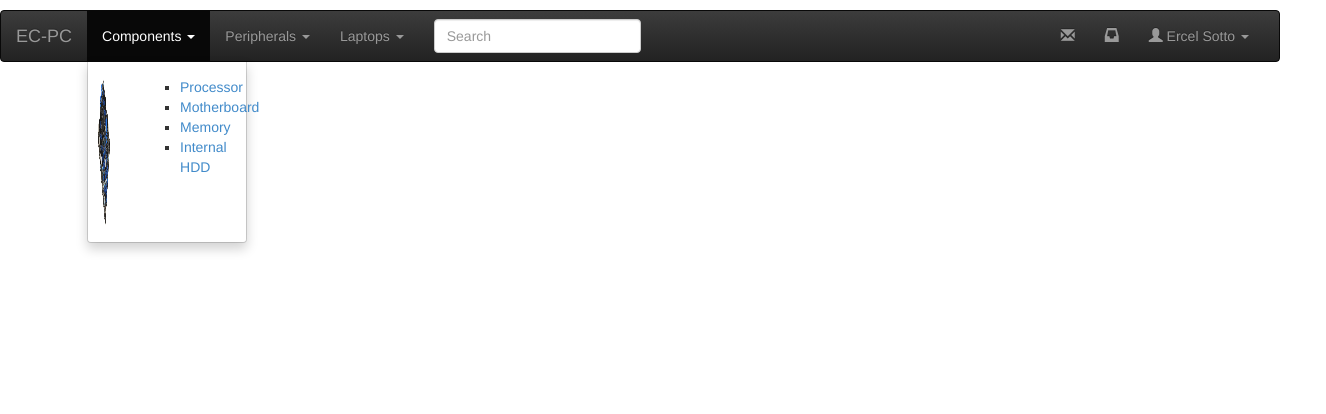
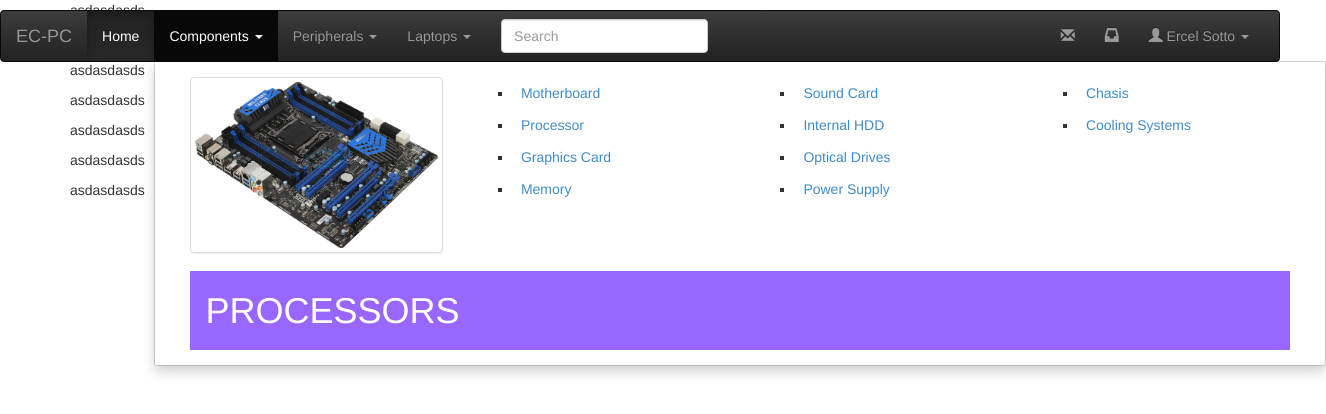
Before and after one commit to Darbiol/SimpleApp, a plain HTML site: page home.html in a window 1280 px wide. Both pictures are taken after a click on the link "Components". Shown: the whole page, 1326 px wide, since content can reach past the window. Drawn offline with Linux system fonts and the light colour scheme.

Commit message:
Modified Home.html

```diff
--- a/css/style.css
+++ b/css/style.css
@@ -54,20 +54,40 @@ footer > p {
 	display: inline-block;
 }
 
-.menu-img {
-	height: 150px;
-	width: 225px;
+.menu-container {
+	padding : 10px 20px;
+	padding-bottom: 10px;
 }
 
-.menu-container {
-	padding : 10px;
+.menu-container li {
+	padding : 6px 8px;
+}
+
+.menu-footer {
+	color : white;
+	background-color: #9966FF;
+	width : 100%;
+	margin-top: 18px;
+}
+
+.menu-footer h1 {
+	padding : 0px 15px;
+	padding-bottom: 10px;
+}
+
+.nav-overlay {
+	position : absolute;
+	height : 100%;
+	width : 100%;
+	background-color: transparentxx: ;
+	display : none;
 }
 
 /*   AT WIDTH MAXIMUM TO 800px    */
 
 @media (max-width: 800px) {
 	#register-form {
-		background-color: #FFFSS;
+		background-color: #FFF;
 		color : #000;
 		height: 370px;
 		width : 100%;
--- a/home.html
+++ b/home.html
@@ -27,46 +27,43 @@
 	    <!-- Collect the nav links, forms, and other content for toggling -->
 	    <div class="collapse navbar-collapse" id="bs-example-navbar-collapse-1">
 	      <ul class="nav navbar-nav">
-
+			<li class="active" ><a href=""> Home </a></li>
 	        <li class="dropdown">
 	          <a href="#" class="dropdown-toggle" data-toggle="dropdown">Components <b class="caret"></b></a>
-	          <ul class="dropdown-menu" style="display:block;">
-	           <!--  <li><a href="#">Action</a></li>
-	            <li><a href="#">Another action</a></li>
-	            <li><a href="#">Something else here</a></li>
-	            <li class="divider"></li>
-	            <li><a href="#">Separated link</a></li>
-	            <li class="divider"></li>
-	            <li><a href="#">One more separated link</a></li> -->
+	          <ul class="dropdown-menu">
 	          	<li>
+	          		<div class="container">
 			            <div class="menu-container">
 							<div class="row">
-		            		<div class="col-sm-3">
-		            			<img src="img/Components/motherboard.jpg" class="img-responsive menu-img"></img>
+								<div class="col-xs-3">
+									<img class="img-responsive img-thumbnail" src="img/Components/motherboard.jpg" alt="">
 								</div>
-		            		<div class="col-sm-3">
+								<div class="col-xs-3">
 									<ul>
-		            				<li><a href="#">Processor</a></li>
-		           					<li><a href="#">Motherboard</a></li>
-		           					<li><a href="#">Memory</a></li>
-		           					<li><a href="#">Internal HDD</a></li>
+										<li><a href="#Components/motherboard"> Motherboard </a></li>
+										<li><a href="#Components/motherboard"> Processor </a></li>
+										<li><a href="#Components/motherboard"> Graphics Card </a></li>
+										<li><a href="#Components/motherboard"> Memory </a></li>
 									</ul>
 								</div>
-		            		<!--<div class="col-sm-3">
+								<div class="col-xs-3">
 									<ul>
-		            				<li><a href="#">Graphics Card</a></li>
-		           					<li><a href="#">Chasis</a></li>
-		           					<li><a href="#">Optical Drive</a></li>
-		           					<li><a href="#">Power Supply</a></li>
+										<li><a href="#Components/motherboard"> Sound Card </a></li>
+										<li><a href="#Components/motherboard"> Internal HDD </a></li>
+										<li><a href="#Components/motherboard"> Optical Drives </a></li>
+										<li><a href="#Components/motherboard"> Power Supply </a></li>
 									</ul>
 								</div>
-		            		<div class="col-sm-3">
+								<div class="col-xs-3">
 									<ul>
-		            				<li><a href="#">Sound Card</a></li>
-		           					<li><a href="#">Heat Sink</a></li>
-		           					<li><a href="#">Cooling System</a></li>
+										<li><a href="#Components/motherboard"> Chasis </a></li>
+										<li><a href="#Components/motherboard"> Cooling Systems </a></li>
 									</ul>
-		            		</div> -->
+								</div>
+							</div>
+							<div class="footer clearfix menu-footer" >
+								<h1> PROCESSORS </h1>
+							</div>
 						</div>
 		            </div>
 		        </li>
@@ -76,16 +73,41 @@
 	        <li class="dropdown">
 	          <a href="#" class="dropdown-toggle" data-toggle="dropdown">Peripherals <b class="caret"></b></a>
 	          <ul class="dropdown-menu">
-	            <li><a href="#">Action</a></li>
-	            <li><a href="#">Another action</a></li>
-	            <li><a href="#">Something else here</a></li>
-	            <li class="divider"></li>
-	            <li><a href="#">Separated link</a></li>
-	            <li class="divider"></li>
-	            <li><a href="#">One more separated link</a></li>
+	          	<li>
+	          		<div class="container">
+			            <div class="menu-container">
+							<div class="row">
+								<div class="col-xs-3">
+									<img class="img-responsive img-thumbnail" src="img/Peripherals/peripherals.jpg" alt="">
+								</div>
+								<div class="col-xs-3">
+									<ul>
+										<li><a href="#Components/motherboard"> PC Accesories </a></li>
+										<li><a href="#Components/motherboard"> Printer </a></li>
+										<li><a href="#Components/motherboard"> Storage Device </a></li>
+									</ul>
+								</div>
+								<div class="col-xs-3">
+									<ul>
+										<li><a href="#Components/motherboard"> Monitor </a></li>
+										<li><a href="#Components/motherboard"> Power Supply </a></li>
+										<li><a href="#Components/motherboard"> Media Player </a></li>
+									</ul>
+								</div>
+								<div class="col-xs-3">
+									<ul>
+										<li><a href="#Components/motherboard"> Webcam </a></li>
+									</ul>
+								</div>
+							</div>
+							<div class="footer clearfix menu-footer" >
+								<h1> PROCESSORS </h1>
+							</div>
+						</div>
+		            </div>
+		        </li>
 	          </ul>
 	        </li>
-
 
 			 <li class="dropdown">
 	          <a href="#" class="dropdown-toggle" data-toggle="dropdown">Laptops <b class="caret"></b></a>
@@ -99,6 +121,7 @@
 	            <li><a href="#">One more separated link</a></li>
 	          </ul>
 	        </li>
+
 
 	      </ul>
 
@@ -125,9 +148,20 @@
 	    </div><!-- /.navbar-collapse -->
 	  </div><!-- /.container-fluid -->
 	</nav>
+	<div class="nav-overlay" ></div>
+	<div class="container">
+		<p>asdasdasds</p>
+		<p>asdasdasds</p>
+		<p>asdasdasds</p>
+		<p>asdasdasds</p>
+		<p>asdasdasds</p>
+		<p>asdasdasds</p>
+		<p>asdasdasds</p>
+	</div>
 
 
 	<script src="js/jquery.js" type="text/javascript" charset="utf-8"></script>
 	<script src="js/bootstrap.min.js" type="text/javascript" charset="utf-8"></script>
+	<script src="js/main.js" type="text/javascript" charset="utf-8"></script>
 </body>
 </html>
--- /dev/null
+++ b/js/main.js
@@ -0,0 +1,19 @@
+$( document ).ready( function () {
+	$( '.dropdown-toggle' ).click(function() {
+		// $( '.dropdown-menu' ).slideToggle()
+		//$(this).next('.dropdown-menu').slideToggle(300);
+		$( '.nav-overlay' ).css( 'display', 'block' );
+		if( !$( this ).parent().hasClass( 'open' ) ) {
+			$( this ).parent().siblings('.dropdown').each( function () {
+				$( this ).children( 'a' ).next().css( 'display', 'none' );
+			} )
+		}
+		$( this ).next( '.dropdown-menu' ).slideToggle( 300 );
+	});
+
+	$( '.nav-overlay' ).click( function() {
+		$( '.nav-overlay' ).css( 'display', 'none' );
+		$( 'ul.dropdown-menu' ).css( 'display', 'none' );
+	} );
+
+} );
```
Also changed, not shown: img/Peripherals/peripherals.jpg (added). Lines whose indentation alone changed are shown as unchanged.
